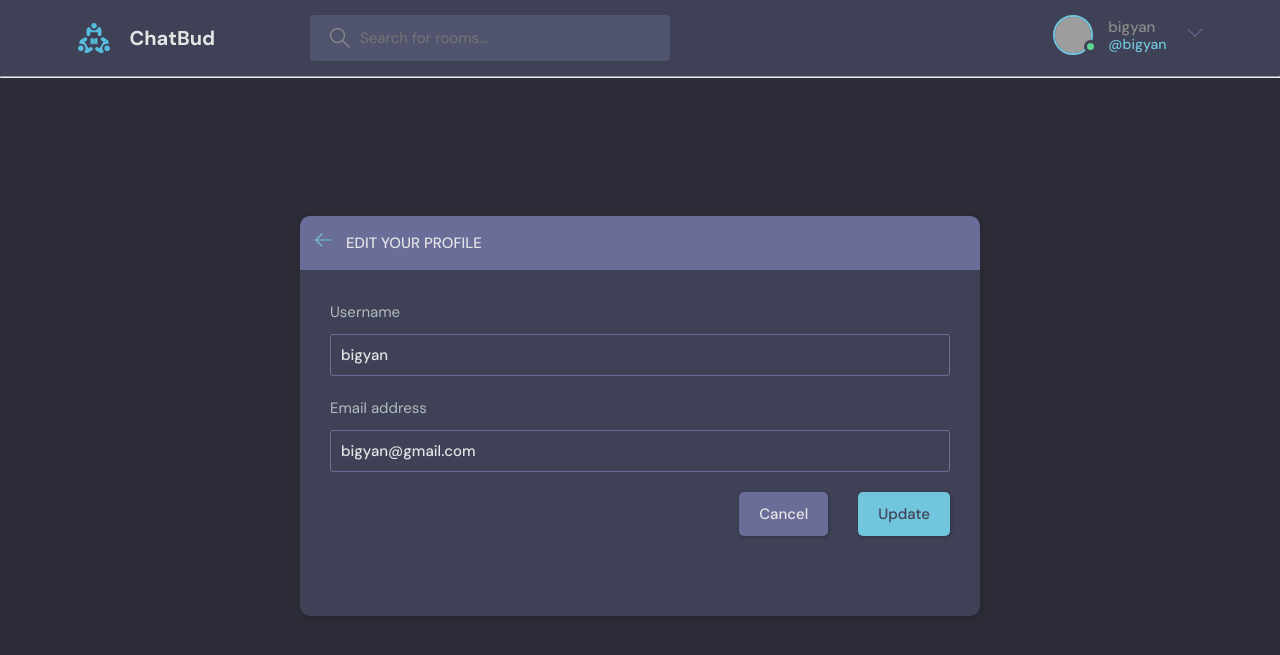
After one commit to bigyan08/chat_room, a Django app: page /update-user/ in a window 1280 px wide. The commit adds this page. Shown: the top 655 px of the page. Run offline with Django 4.2, Linux system fonts and the light colour scheme; a user stored in the database is signed in; grey boxes are pictures that could not be loaded.

Commit message:
user edit page done

```diff
--- a/chatbud/chatapp/forms.py
+++ b/chatbud/chatapp/forms.py
@@ -1,8 +1,14 @@
 from django.forms import ModelForm
 from .models import Room
+from django.contrib.auth.models import User
 
 class RoomForm(ModelForm):
     class Meta:
         model = Room
         fields = '__all__'
         exclude = ['host','participants']
+
+class UserForm(ModelForm):
+    class Meta:
+        model = User
+        fields = ['username','email']
--- a/chatbud/chatapp/templates/chatapp/profile.html
+++ b/chatbud/chatapp/templates/chatapp/profile.html
@@ -17,7 +17,9 @@
           <div class="profile__info">
             <h3>{{user.username}}</h3>
             <p>@{{user.username}}</p>
-            <a href="edit-user.html" class="btn btn--main btn--pill">Edit Profile</a>
+            {% if request.user == user %}
+              <a href="{% url 'update-user'%}" class="btn btn--main btn--pill">Edit Profile</a>
+            {% endif %}
           </div>
           <div class="profile__about">
             <h3>About</h3>
--- /dev/null
+++ b/chatbud/chatapp/templates/chatapp/update-user.html
@@ -0,0 +1,40 @@
+{% extends 'main.html' %}
+{% block content %}
+<main class="update-account layout">
+    <div class="container">
+        <div class="layout__box">
+            <div class="layout__boxHeader">
+                <div class="layout__boxTitle">
+                    <a href="{% url 'index' %}">
+                        <svg version="1.1" xmlns="http://www.w3.org/2000/svg" width="32" height="32"
+                            viewBox="0 0 32 32">
+                            <title>arrow-left</title>
+                            <path
+                                d="M13.723 2.286l-13.723 13.714 13.719 13.714 1.616-1.611-10.96-10.96h27.625v-2.286h-27.625l10.965-10.965-1.616-1.607z">
+                            </path>
+                        </svg>
+                    </a>
+                    <h3>Edit your profile</h3>
+                </div>
+            </div>
+            <div class="layout__body">
+                <form class="form" action="" method="POST">
+                    {% csrf_token %}
+                      {% for field in form %}
+                        <div class="form__group">
+                            <label for="profile_pic">{{field.label}}</label>
+                            {{field}}
+                        </div>
+                      {% endfor %}
+
+                   <div class="form__action">
+                        <a class="btn btn--dark" href="index.html">Cancel</a>
+                        <button class="btn btn--main" type="submit">Update</button>
+                    </div>
+                </form>
+            </div>
+        </div>
+    </div>
+  </div>
+</main>
+{% endblock %}
--- a/chatbud/chatapp/urls.py
+++ b/chatbud/chatapp/urls.py
@@ -10,6 +10,7 @@ urlpatterns=[
     path('delete-message/<str:pk>/',views.deleteMessage,name='delete-message'),
 
     path('profile/<str:pk>/',views.userProfile,name='user-profile' ),
+    path('update-user/',views.updateUser,name='update-user'),
 
     path('login/',views.loginPage,name='login'),
     path('logout/',views.logoutUser,name='logout'),
--- a/chatbud/chatapp/views.py
+++ b/chatbud/chatapp/views.py
@@ -3,7 +3,7 @@ from django.http import HttpResponse
 from django.contrib import messages
 from django.db.models import Q
 from .models import Room, Topic, Message
-from .forms import RoomForm
+from .forms import RoomForm, UserForm
 from django.contrib.auth.models import User
 from django.contrib.auth import authenticate, login, logout
 from django.contrib.auth.forms import UserCreationForm
@@ -155,3 +155,14 @@ def userProfile(request,pk):
     topics = Topic.objects.all()
     context={'user':user, 'rooms':rooms, 'topics':topics, 'room_messages':room_messages}
     return render(request,'chatapp/profile.html',context)
+
+@login_required(login_url='login')
+def updateUser(request):
+    user = request.user
+    form = UserForm(instance=user)
+    if request.method == "POST":
+        form = UserForm(request.POST,instance=user)
+        if form.is_valid():
+            form.save()
+            return redirect('user-profile', pk=user.id)
+    return render(request,'chatapp/update-user.html', {'form':form})
--- a/chatbud/templates/main.html
+++ b/chatbud/templates/main.html
@@ -34,7 +34,7 @@
           <!-- Logged In -->
         {% if request.user.is_authenticated %}
           <div class="header__user">
-            <a href="{% url 'user-profile' user.id %}">
+            <a href="{% url 'update-user' %}">
               <div class="avatar avatar--medium active">
                 <img src="https://randomuser.me/api/portraits/men/37.jpg" />
               </div>
@@ -57,7 +57,7 @@
         {% endif %}
 
           <div class="dropdown-menu">
-            <a href="settings.html" class="dropdown-link"
+            <a href="{% url 'update-user' %}" class="dropdown-link"
               ><svg version="1.1" xmlns="http://www.w3.org/2000/svg" width="32" height="32" viewBox="0 0 32 32">
                 <title>tools</title>
                 <path
```
Also changed, not shown: chatbud/db.sqlite3.
